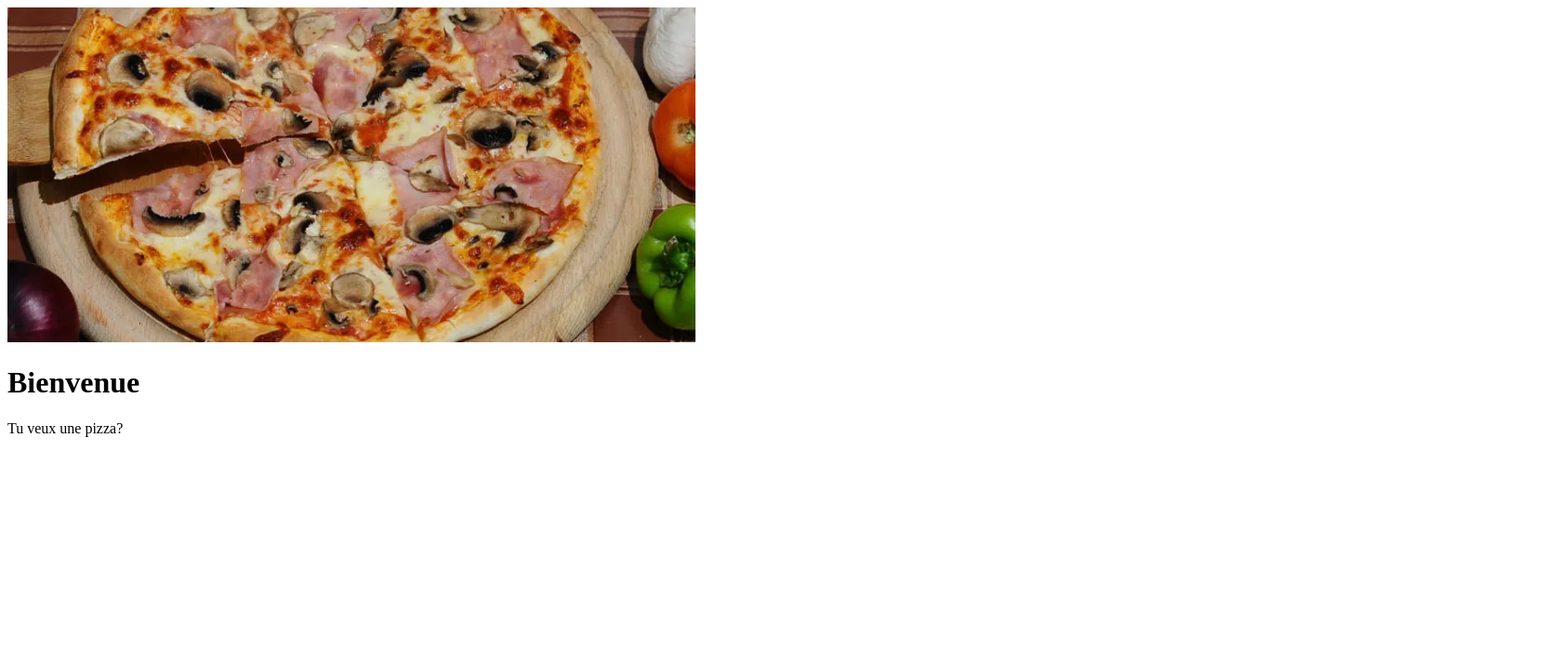
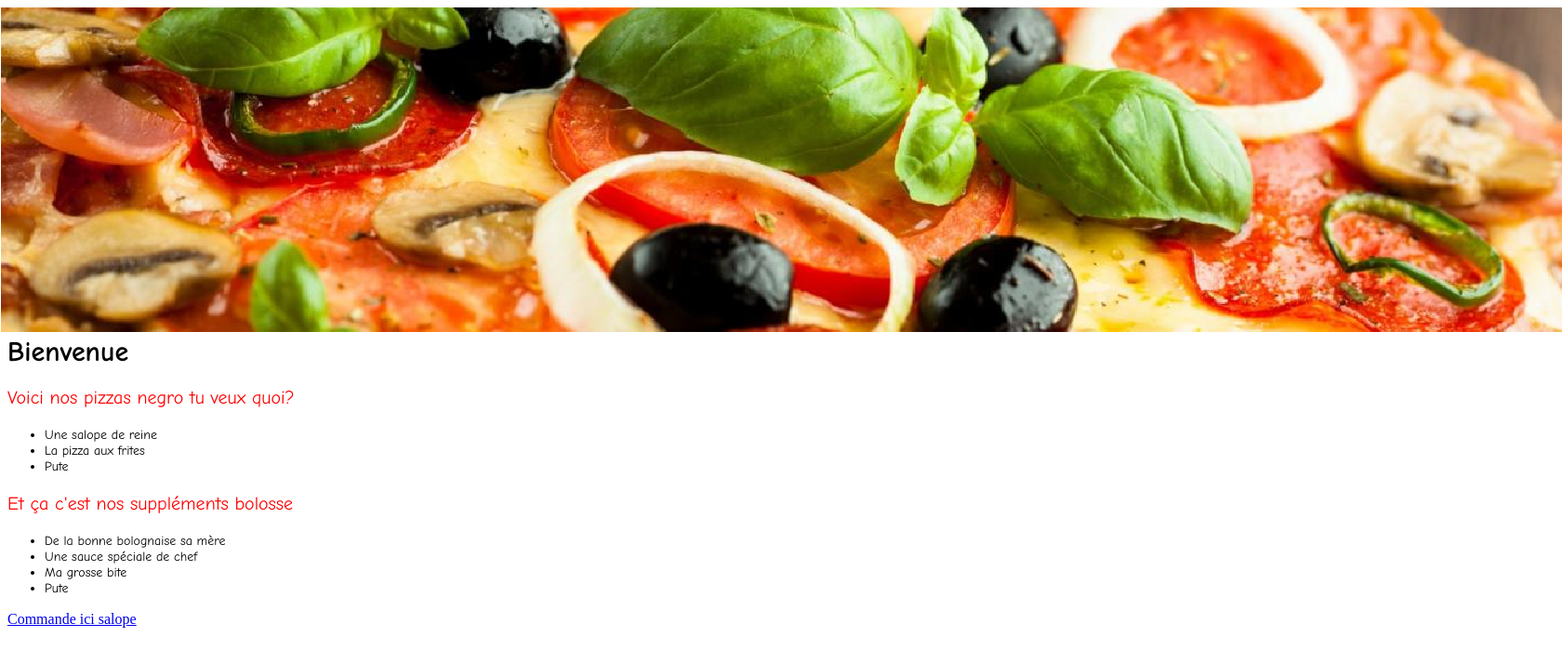
Before and after one commit to ForestasYan/Info734, a website: page public/index.html in a window 1280 px wide. Shown: the whole page at 93% size, 1680 px wide, since content can reach past the window. Drawn offline with Linux system fonts and the light colour scheme.

Commit message:
Add files via upload

```diff
--- /dev/null
+++ b/public/css.css
@@ -0,0 +1,22 @@
+#texte{
+	color:#FF0000;
+	font-size:20px;
+	font-family: "Comic Sans MS";
+}
+
+#image{
+	margin-left: -7px;
+}
+
+#liste{
+	font-size:14px;
+	font-family: "Comic Sans MS";
+}
+
+#titre{
+	margin-top: 0px;
+	margin-bottom: 0px;
+	font-weight: bold;
+	font-size:30px;
+	font-family: "Comic Sans MS";
+}
--- a/public/index.html
+++ b/public/index.html
@@ -1,22 +1,41 @@
 <!DOCTYPE html>
 <html>
     <head>
+		<link href="css.css" rel="stylesheet">
         <title>Pizza Giovani Mama Mia.com</title>
     </head>
 
     <body>
-        <div>
-            <img src="images/Pizza.jpg">
-
+        <div id="image">
+            <img src="images/Pizza3.jpg">
         </div>
 
-        <h1>
+        <p id="titre">
             Bienvenue
-        </h1>
+        </p>
 
-        <p>
-            Tu veux une pizza?
+        <p id="texte">
+            Voici nos pizzas negro tu veux quoi?
+			<ul id="liste">
+				<li>Une salope de reine</li>
+				<li>La pizza aux frites</li>
+				<li>Pute</li>
+			</ul>
         </p>
+
+		<p id="texte">
+            Et ça c'est nos suppléments bolosse
+			<ul id="liste">
+				<li>De la bonne bolognaise sa mère</li>
+				<li>Une sauce spéciale de chef</li>
+				<li>Ma grosse bite</li>
+				<li>Pute</li>
+			</ul>
+        </p>
+
+		<a href="commander.html">
+			Commande ici salope
+		</a>
     </body>
 
 </html>
```
Also changed, not shown: public/commander.html (added, +6 -0 lines), public/images/Pizza2.jpg (added), public/images/Pizza3.jpg (added).
